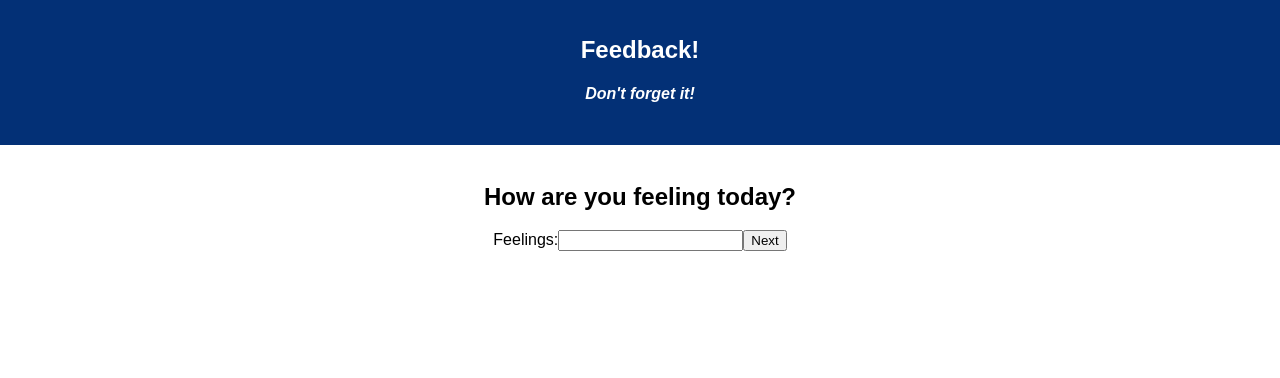
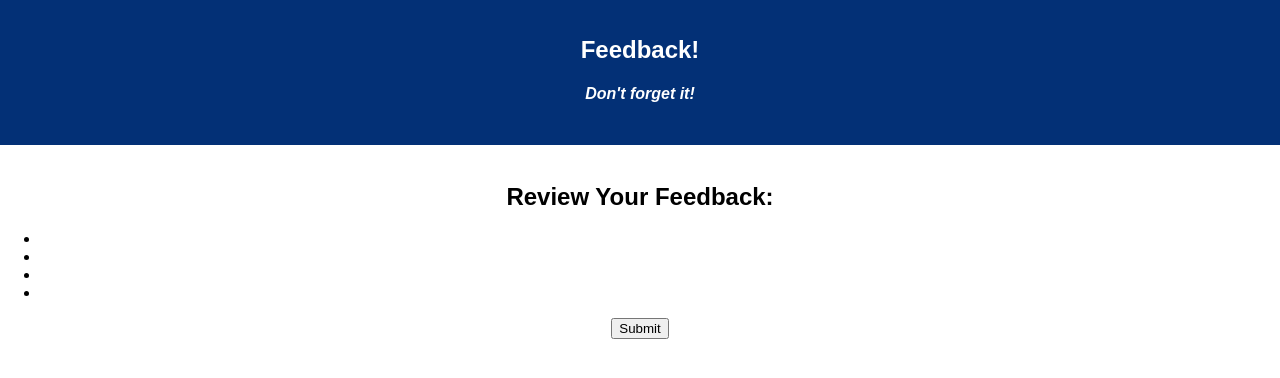
Before and after one commit to Reelshrimpboat/WeekendChallenge-Feedback-Loop, a React (Create React App) app: page /#/Submit in a window 1280 px wide. Shown: the top 378 px of the page. Built offline with nearby package versions, Linux system fonts and the light colour scheme.

Commit message:
submit page takes inputs and routes

```diff
--- a/package.json
+++ b/package.json
@@ -9,6 +9,7 @@
     "react": "^16.8.6",
     "react-dom": "^16.8.6",
     "react-redux": "^7.2.0",
+    "react-router-dom": "^5.2.0",
     "react-scripts": "^3.4.0",
     "redux": "^4.0.5"
   },
--- a/src/components/App/App.js
+++ b/src/components/App/App.js
@@ -1,7 +1,12 @@
 import React, { Component } from 'react';
 import axios from 'axios';
 import './App.css';
+import { HashRouter as Router, Route, Link } from 'react-router-dom';
 import Feelings from '../Feedback/Feelings'
+import Understanding from '../Feedback/Understand'
+import Support from '../Feedback/Support'
+import Comments from '../Feedback/Comments'
+import Submit from '../Submit/Submit'
 
 class App extends Component {
   render() {
@@ -12,7 +17,13 @@ class App extends Component {
           <h4><i>Don't forget it!</i></h4>
         </header>
         <br/>
-        <Feelings />
+        <Router>
+        <Route exact path="/" component={Feelings} />
+        <Route exact path="/Understand" component={Understanding} />
+        <Route exact path="/Support" component={Support} />
+        <Route exact path="/Comments" component={Comments} />
+        <Route exact path="/Submit" component={Submit} />
+        </Router>
       </div>
     );
   }
--- a/src/components/Feedback/Comments.js
+++ b/src/components/Feedback/Comments.js
@@ -19,7 +19,7 @@ class Comments extends Component {
             type: "COMMENTS",
             payload: this.state.response
         })
-        //this.props.history.push('/Submit');
+        this.props.history.push('/Submit');
     }
 
     render() {
--- a/src/components/Feedback/Feelings.js
+++ b/src/components/Feedback/Feelings.js
@@ -19,7 +19,7 @@ class Feelings extends Component {
             type: "FEELINGS",
             payload: this.state.response
         })
-        //this.props.history.push('/Understand');
+        this.props.history.push('/Understand');
     }
 
     render() {
--- a/src/components/Feedback/Support.js
+++ b/src/components/Feedback/Support.js
@@ -19,7 +19,7 @@ class Support extends Component {
             type: "SUPPORT",
             payload: this.state.response
         })
-        //this.props.history.push('/Comments');
+        this.props.history.push('/Comments');
     }
 
     render() {
--- a/src/components/Feedback/Understand.js
+++ b/src/components/Feedback/Understand.js
@@ -19,7 +19,7 @@ class Understand extends Component {
             type: "UNDERSTAND",
             payload: this.state.response
         })
-        //this.props.history.push('/Support');
+        this.props.history.push('/Support');
     }
 
     render() {
--- /dev/null
+++ b/src/components/Submit/Submit.js
@@ -0,0 +1,33 @@
+import React from 'react';
+import {connect} from 'react-redux';
+import {Component} from 'react';
+
+class Submit extends Component {
+
+    submitClick = (event) => {
+        //this.props.history.push('/');
+    }
+
+    //
+    //{feelingsRating: "", understandingRating: "", supportedRating: "", otherComments: ""}
+
+    render() {
+        return (
+            <section>
+                <h2>Review Your Feedback:</h2>
+                <ul>
+                    <li>{this.props.response.feelingsRating}</li>
+                    <li>{this.props.response.understandingRating}</li>
+                    <li>{this.props.response.supportedRating}</li>
+                    <li>{this.props.response.otherComments}</li>
+                </ul>
+                <button onClick={this.submitClick}>Submit</button>
+            </section>
+        );
+    }
+}
+const putReduxStateOnProps = (reduxState) => ({
+    response: reduxState.responseReducer
+})
+
+export default connect(putReduxStateOnProps)(Submit);
```
Also changed, not shown: 1 other file (tests, documents, lock files or other folders).
